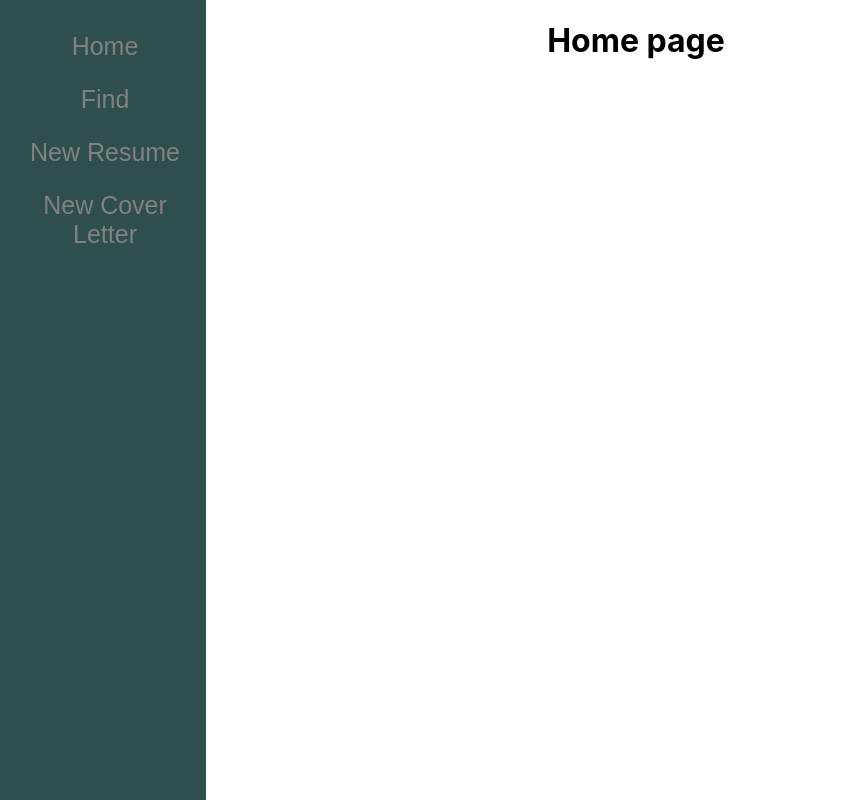
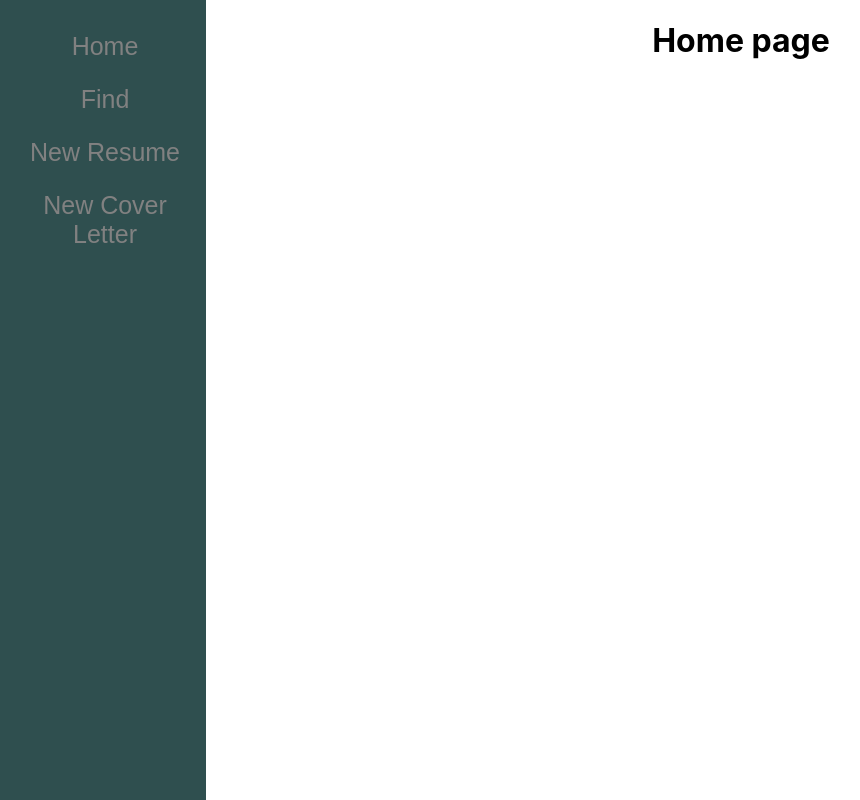
Before and after one commit to lachlanpye/CVTool, a React (Create React App) app in the folder client/: page / in a window 1280 px wide. Shown: the whole page, without its empty margins (4-864 px from the left). Built offline with nearby package versions, Linux system fonts and the light colour scheme.

Commit message:
Adjusted main content margin

```diff
--- a/client/src/App.css
+++ b/client/src/App.css
@@ -1,5 +1,6 @@
 .App {
   text-align: center;
+  margin-left: 210px;
 }
 
 .example-enter {
```
Also changed, not shown: 1 other file (tests, documents, lock files or other folders).
